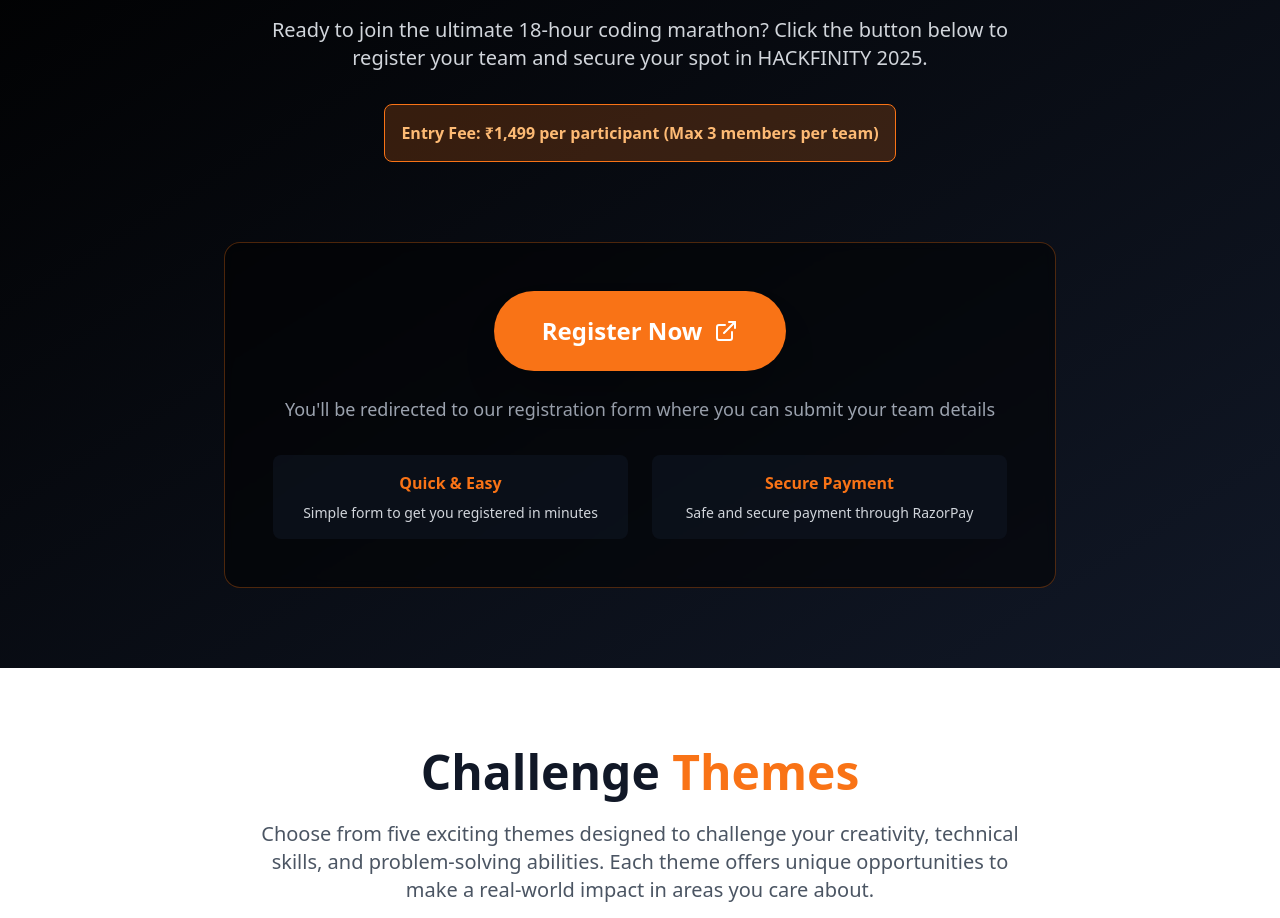
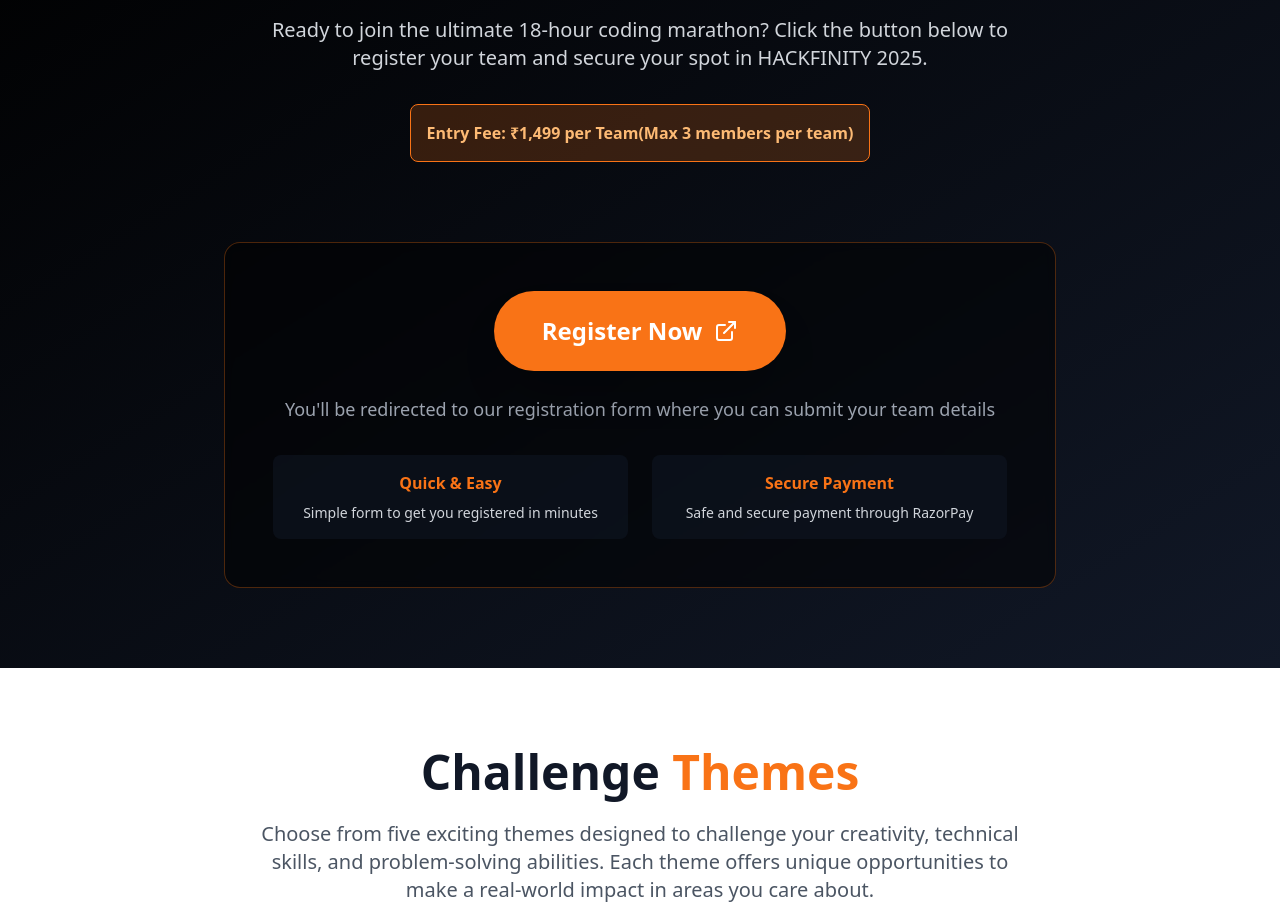
Before and after one commit to likhithkumarj/hackfinity, a React (Vite) app: page / in a window 1280 px wide. Shown: the part 2082-3000 px from the top of the page. Built offline with nearby package versions, Linux system fonts and the light colour scheme.

Commit message:
Bug Fixed

```diff
--- a/src/components/Registration.tsx
+++ b/src/components/Registration.tsx
@@ -18,7 +18,7 @@ const Registration: React.FC = () => {
             and secure your spot in HACKFINITY 2025.
           </p>
           <div className="bg-orange-500/20 border border-orange-500 rounded-lg p-3 sm:p-4 inline-block mb-6 sm:mb-8 mx-4 sm:mx-0">
-            <p className="text-orange-300 font-semibold text-sm sm:text-base">Entry Fee: ₹1,499 per participant (Max 3 members per team)</p>
+            <p className="text-orange-300 font-semibold text-sm sm:text-base">Entry Fee: ₹1,499 per Team(Max 3 members per team)</p>
           </div>
         </div>
 
```
